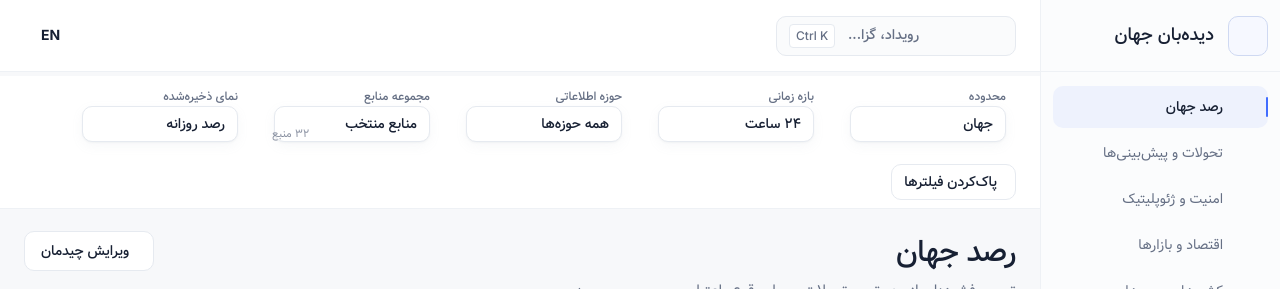
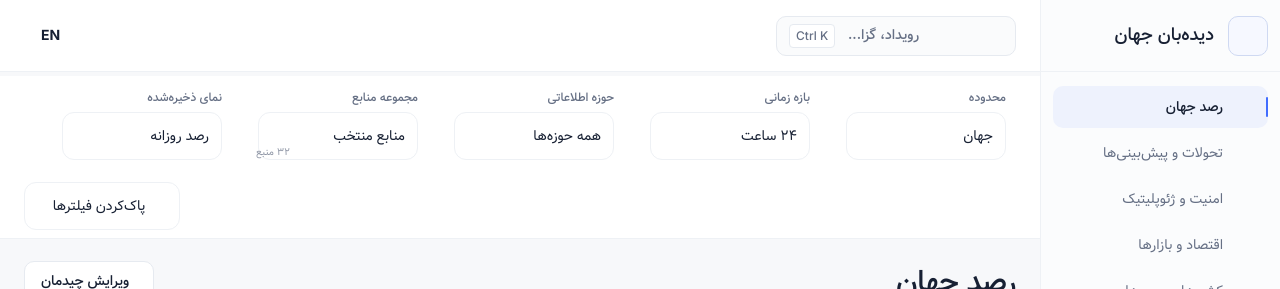
Before and after one commit to MohebaliDesign/Algonet-Didehban-Jahan, a React (Vite) app: page /world in a window 1280 px wide. Shown: the top 289 px of the page. Built offline with nearby package versions, Linux system fonts and the light colour scheme.

Commit message:
style(toolbar): load Figma-backed context controls

```diff
--- a/src/styles/index.css
+++ b/src/styles/index.css
@@ -17,5 +17,7 @@
 @import './main-spacing-contract.css';
 /* Visual-only refinements may follow, but should not redefine page/card padding or margins. */
 @import './enterprise-iteration-3.css';
+/* Figma-backed context toolbar treatment, using the existing shadcn Field + Select composition. */
+@import './figma-context-toolbar.css';
 
 @custom-variant dark (&:where([data-theme='dark'], [data-theme='dark'] *));
```
